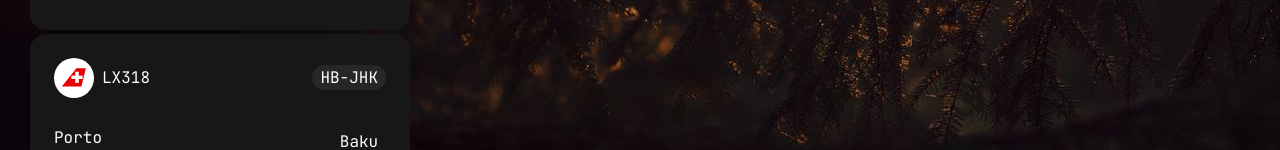
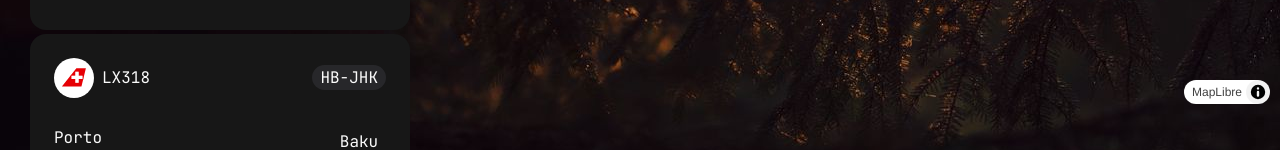
Before and after one commit to SupraLove/SkyTrackProject, a React (Vite) app: page / in a window 1280 px wide. Shown: the part 686-836 px from the top of the page. Built offline with nearby package versions, Linux system fonts and the light colour scheme; no server answers.

Commit message:
Add: nextday16 добавил карту

```diff
--- a/package.json
+++ b/package.json
@@ -22,10 +22,12 @@
     "cmdk": "^1.1.1",
     "framer-motion": "^12.23.6",
     "lucide-react": "^0.523.0",
+    "maplibre-gl": "^5.6.1",
     "motion": "^12.19.1",
     "path-to-regexp": "^8.2.0",
     "react": "^19.0.0",
     "react-dom": "^19.0.0",
+    "react-map-gl": "^8.0.4",
     "react-redux": "^9.2.0",
     "react-router-dom": "^7.6.2",
     "tailwind-merge": "^3.3.1",
--- a/src/components/flight-details/FlightDetails.tsx
+++ b/src/components/flight-details/FlightDetails.tsx
@@ -35,7 +35,7 @@ export function FlightDetails() {
 					duration: 0.4,
 					ease: [0.3, 0.4, 0.45, 0.95]
 				}}
-				className='xs:w-full xs:inset-0 xs:rounded-none bg-card fixed top-15 right-7 w-sm overflow-hidden rounded-2xl sm:inset-[0.6rem] sm:top-28 sm:w-[96%] md:top-32 md:w-xs'
+				className='xs:w-full xs:inset-0 xs:rounded-none bg-card fixed top-15 right-7 z-10 w-sm overflow-hidden rounded-2xl sm:inset-[0.6rem] sm:top-28 sm:w-[96%] md:top-32 md:w-xs'
 				// style={{ height: "calc(100% - 56px)" }}
 			>
 				<FlightHeaders flight={flight} />
--- a/src/components/flight-list/FlightList.tsx
+++ b/src/components/flight-list/FlightList.tsx
@@ -31,7 +31,7 @@ export function FlightList() {
 	}, [fromCountry, currentAirline])
 
 	return (
-		<div className='xs:w-full mt-8 w-sm space-y-7 sm:w-full md:w-xs'>
+		<div className='xs:w-full relative z-10 mt-8 w-sm space-y-7 sm:w-full md:w-xs'>
 			<Filters
 				fromCountry={fromCountry}
 				setFromCountry={setFromCountry}
--- /dev/null
+++ b/src/components/map/SkyTrackMap.tsx
@@ -0,0 +1,48 @@
+import { FeatureCollection, Point } from 'geojson'
+import Map, { Layer, LayerProps, Source } from 'react-map-gl/maplibre'
+
+import 'maplibre-gl/dist/maplibre-gl.css'
+
+const geojson: FeatureCollection<Point> = {
+	type: 'FeatureCollection',
+	features: [
+		{
+			type: 'Feature',
+			geometry: {
+				type: 'Point',
+				coordinates: [-122.4, 37.8]
+			},
+			properties: {
+				title: '915 Front Street, San Francisco, California'
+			}
+		}
+	]
+}
+
+// Стиль слоя круга для Mapbox GL
+const layerStyle: LayerProps = {
+	id: 'point',
+	type: 'circle',
+	paint: {
+		'circle-radius': 10,
+		'circle-color': '#007cbf'
+	}
+}
+
+export function SkyTrackMap() {
+	return (
+		<Map
+			initialViewState={{
+				longitude: 32.45,
+				latitude: 37.85,
+				zoom: 8
+			}}
+			style={{ width: '100%', height: '100vh' }}
+			mapStyle='https://basemaps.cartocdn.com/gl/dark-matter-gl-style/style.json'
+		>
+			<Source id='my-data' type='geojson' data={geojson}>
+				<Layer {...layerStyle} />
+			</Source>
+		</Map>
+	)
+}
--- a/src/screens/home/Home.tsx
+++ b/src/screens/home/Home.tsx
@@ -1,11 +1,15 @@
-import { FlightDetails } from "../../components/flight-details/FlightDetails";
-import { FlightList } from "../../components/flight-list/FlightList";
+import { FlightDetails } from '../../components/flight-details/FlightDetails'
+import { FlightList } from '../../components/flight-list/FlightList'
+import { SkyTrackMap } from '../../components/map/SkyTrackMap'
 
 export function Home() {
-  return (
-    <>
-      <FlightList />
-      <FlightDetails />
-    </>
-  );
+	return (
+		<>
+			<FlightList />
+			<FlightDetails />
+			<div className='absolute inset-0 z-0'>
+				<SkyTrackMap />
+			</div>
+		</>
+	)
 }
```
Also changed, not shown: 1 other file (tests, documents, lock files or other folders).
